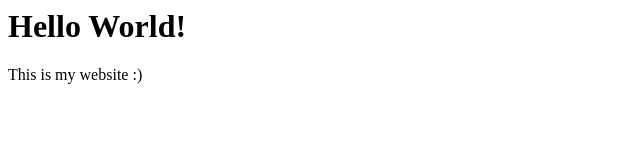
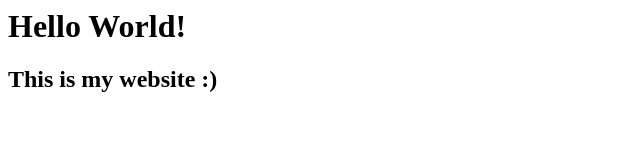
Before and after one commit to jackfaarmer/jackfaarmer.github.io, a plain HTML site: page index.html in a window 1280 px wide. Shown: the whole page, without its empty margins (0-640 px from the left). Drawn offline with Linux system fonts and the light colour scheme.

Commit message:
headers?

```diff
--- a/index.html
+++ b/index.html
@@ -1,4 +1,4 @@
 <html>
   <h1>Hello World!</h1>
-  <p>This is my website :)</p>
+  <h2>This is my website :)</h2>
 </html>
```
